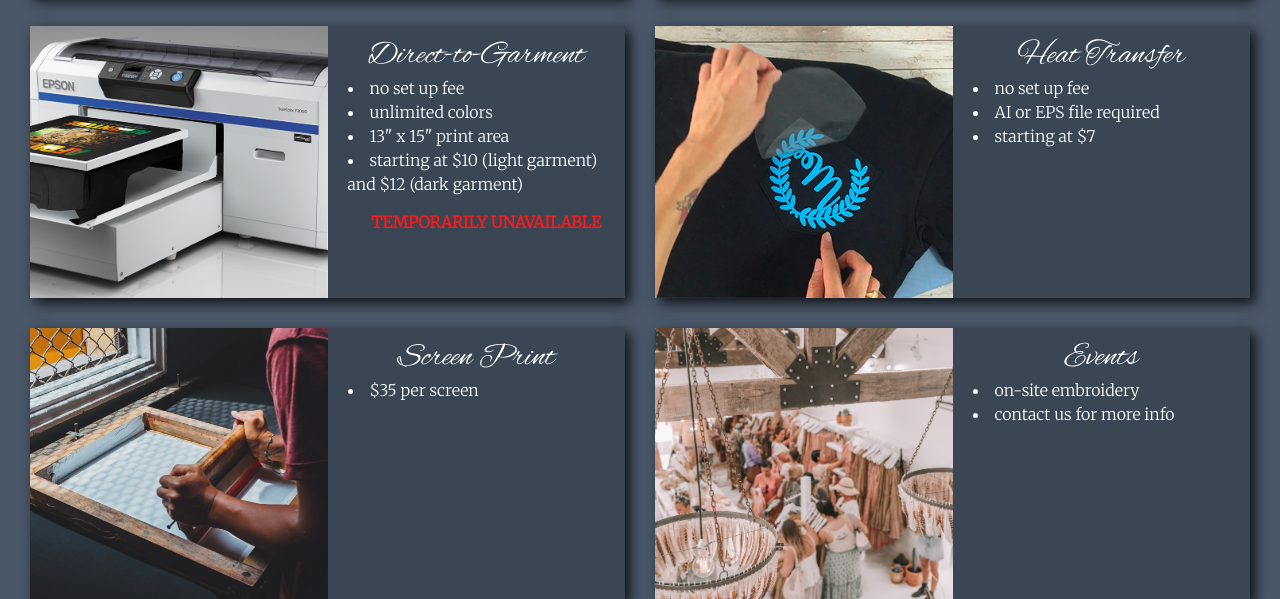
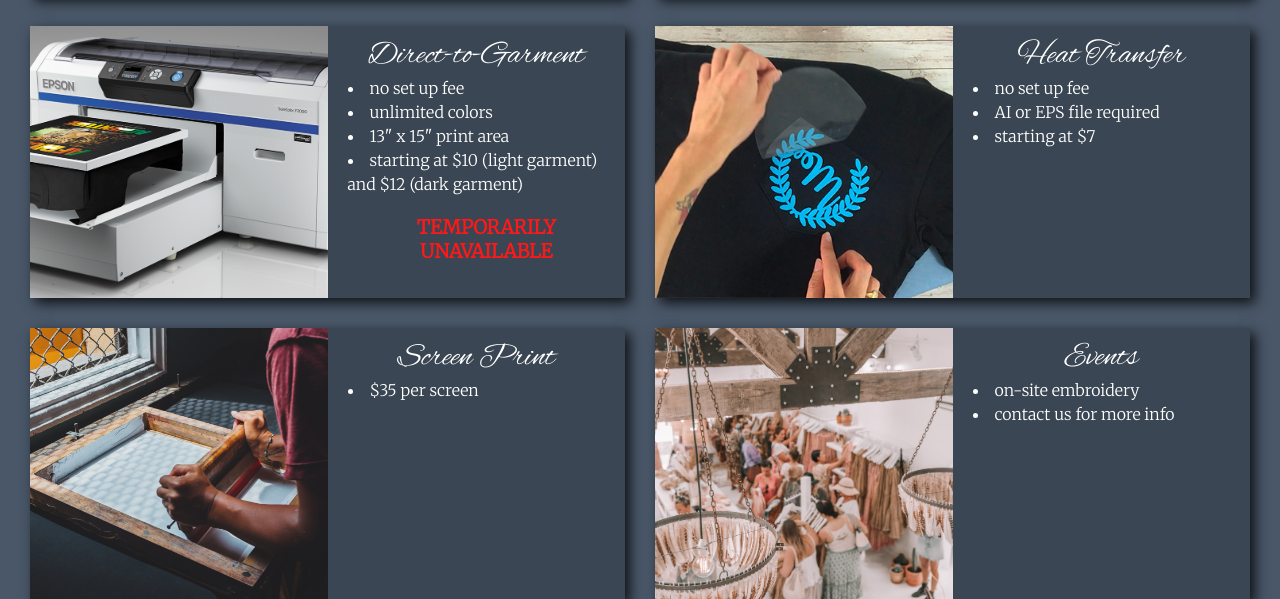
Before and after one commit to shellyhu3/stitch_art, a Django app: page /services in a window 1280 px wide. Shown: the part 576-1175 px from the top of the page. Run offline with Django 3.2, Linux system fonts and the light colour scheme; parts of the project's set-up code (start-up, migrations or seed data) failed here and were passed over.

Commit message:
updated DTG notice font size

```diff
--- a/static/admin_app/style.css
+++ b/static/admin_app/style.css
@@ -573,6 +573,7 @@ p {
 
 .notice {
   margin: 1em 0;
+  font-size: 1.2em;
 }
 
 #engraving h2 {
--- a/static/admin_app/style.scss
+++ b/static/admin_app/style.scss
@@ -512,6 +512,7 @@ p{
 
 .notice {
     margin: 1em 0;
+    font-size: 1.2em;
 }
 
 // Engraving pg
```
Also changed, not shown: 1 other file.
